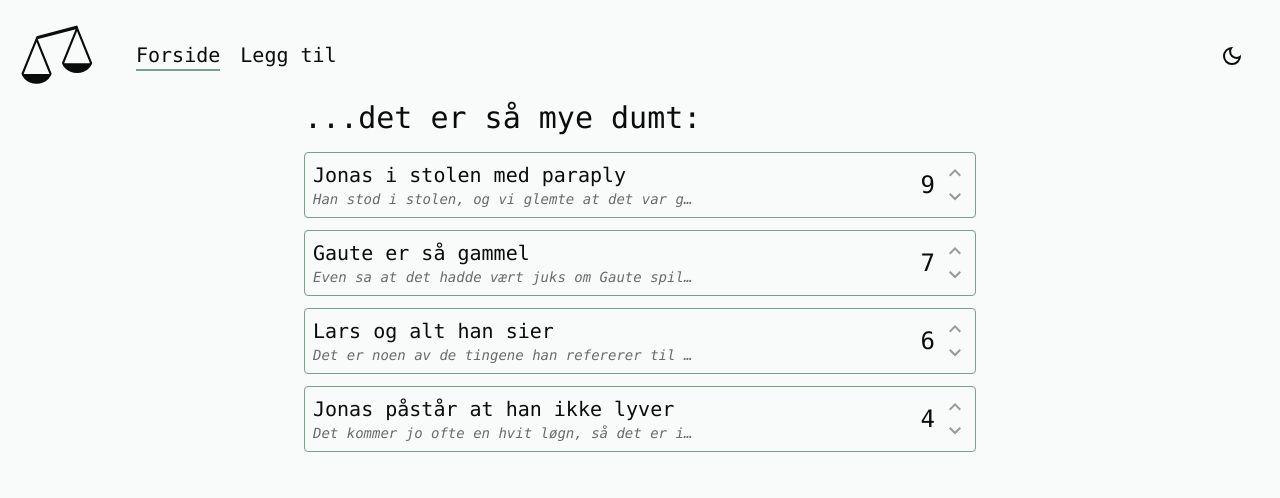
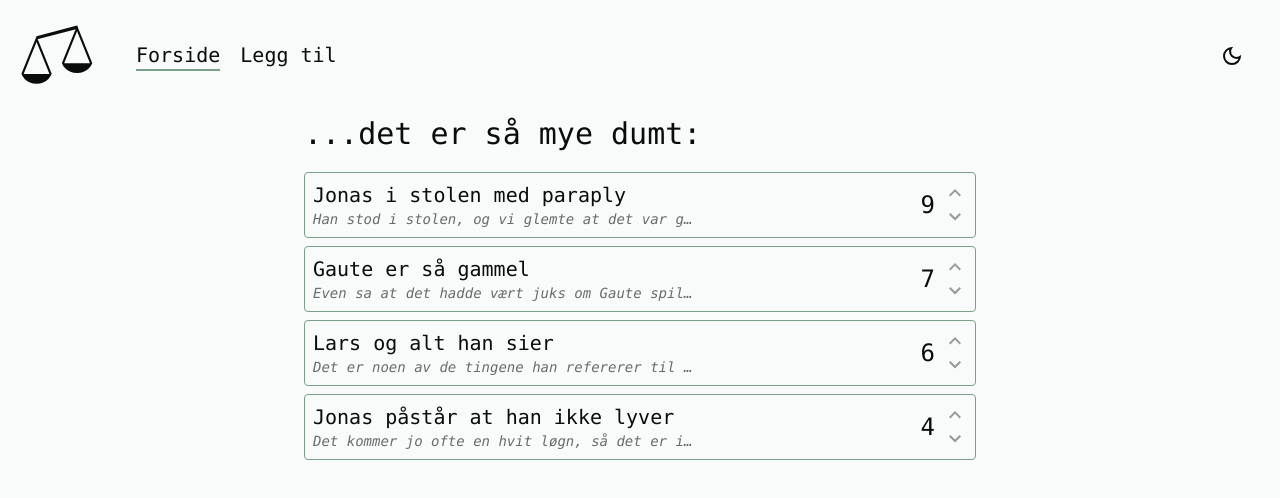
Before and after one commit to katrinewi/teithetsskalaen, a Next.js app in the folder frontend/: page / in a window 1280 px wide. Shown: the top 498 px of the page. Built offline with nearby package versions, Linux system fonts and the light colour scheme; no server answers.

Commit message:
Gap adjustments

```diff
--- a/frontend/app/layout.tsx
+++ b/frontend/app/layout.tsx
@@ -21,10 +21,10 @@ export default function RootLayout({
   return (
     <html lang="no" className={theme}>
       <Providers initialTheme={theme}>
-        <body className="flex flex-col gap-1 font-mono h-screen p-4">
+        <body className="flex flex-col gap-5 font-mono h-screen p-4">
           <NavBar />
           <main className="flex items-center justify-center">
-            <div className="flex flex-col gap-4 max-w-2xl grow">{children}</div>
+            <div className="flex flex-col gap-5 max-w-2xl grow">{children}</div>
           </main>
         </body>
       </Providers>
--- a/frontend/app/page.tsx
+++ b/frontend/app/page.tsx
@@ -69,7 +69,7 @@ export default function Home() {
   return (
     <>
       <h1 className="text-3xl">...det er så mye dumt:</h1>
-      <ul className="flex flex-col gap-3">
+      <ul className="flex flex-col gap-2">
         {SILLIES.map((item, index) => (
           <SillyItem key={index} item={item} />
         ))}
```
